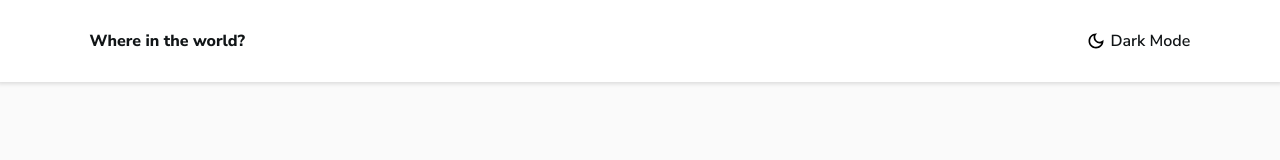
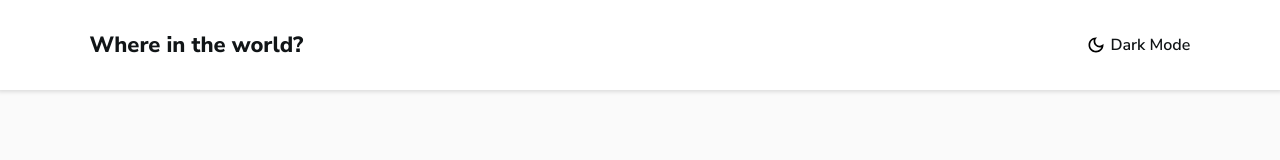
Before and after one commit to itsyanQA/countries, a React (Create React App) app: page / in a window 1280 px wide. Shown: the top 160 px of the page. Built offline with nearby package versions, Linux system fonts and the light colour scheme; no server answers.

Commit message:
Increase header h1 font-size in web view

```diff
--- a/src/components/Header/Header.scss
+++ b/src/components/Header/Header.scss
@@ -13,8 +13,12 @@
   & h1 {
     font-weight: 800;
     cursor: pointer;
-    font-size: 16px;
+    font-size: 22px;
     margin-left: 7%;
+
+    @media screen and (max-width: 600px) {
+      font-size: 16px;
+    }
 
     @media screen and (max-width: 375px) {
       font-size: 14px;
```
